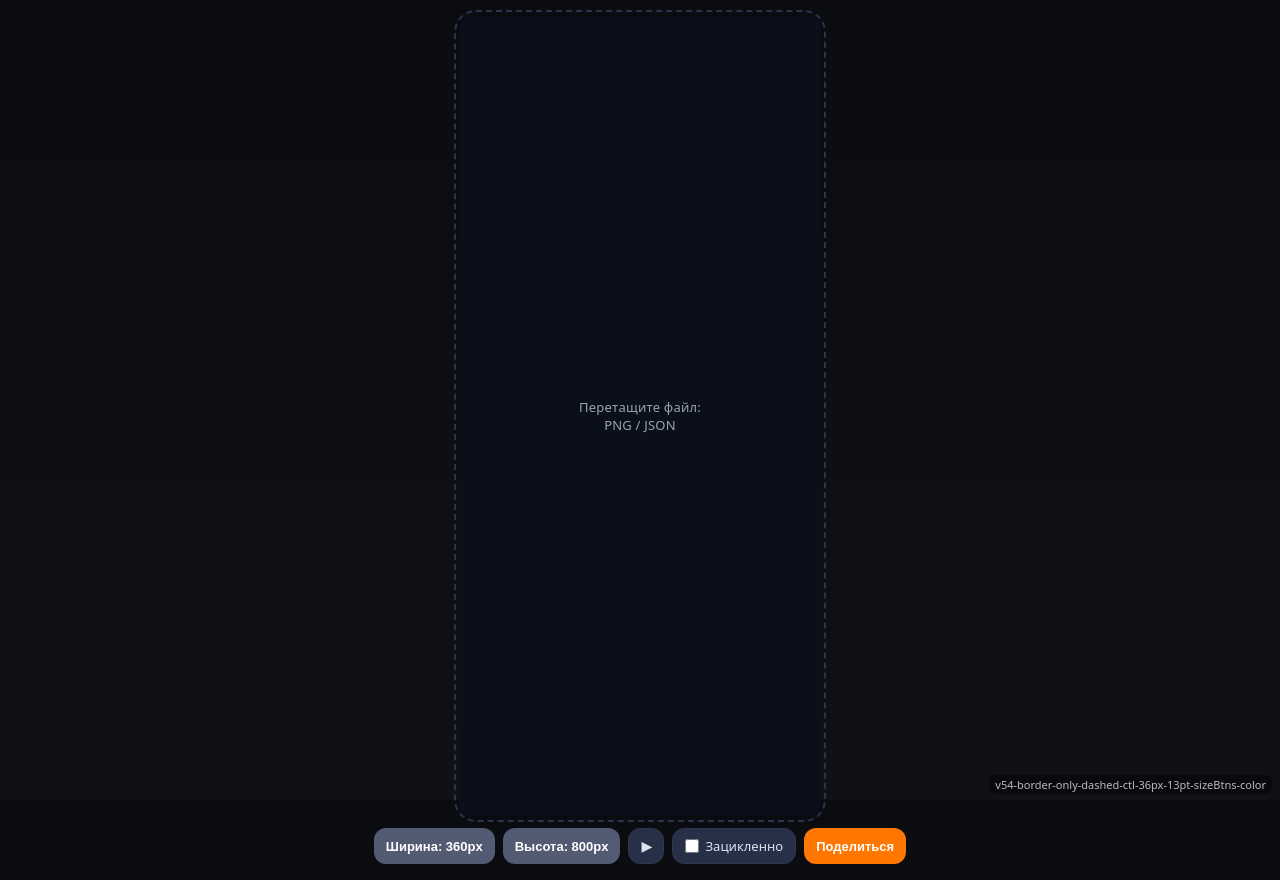
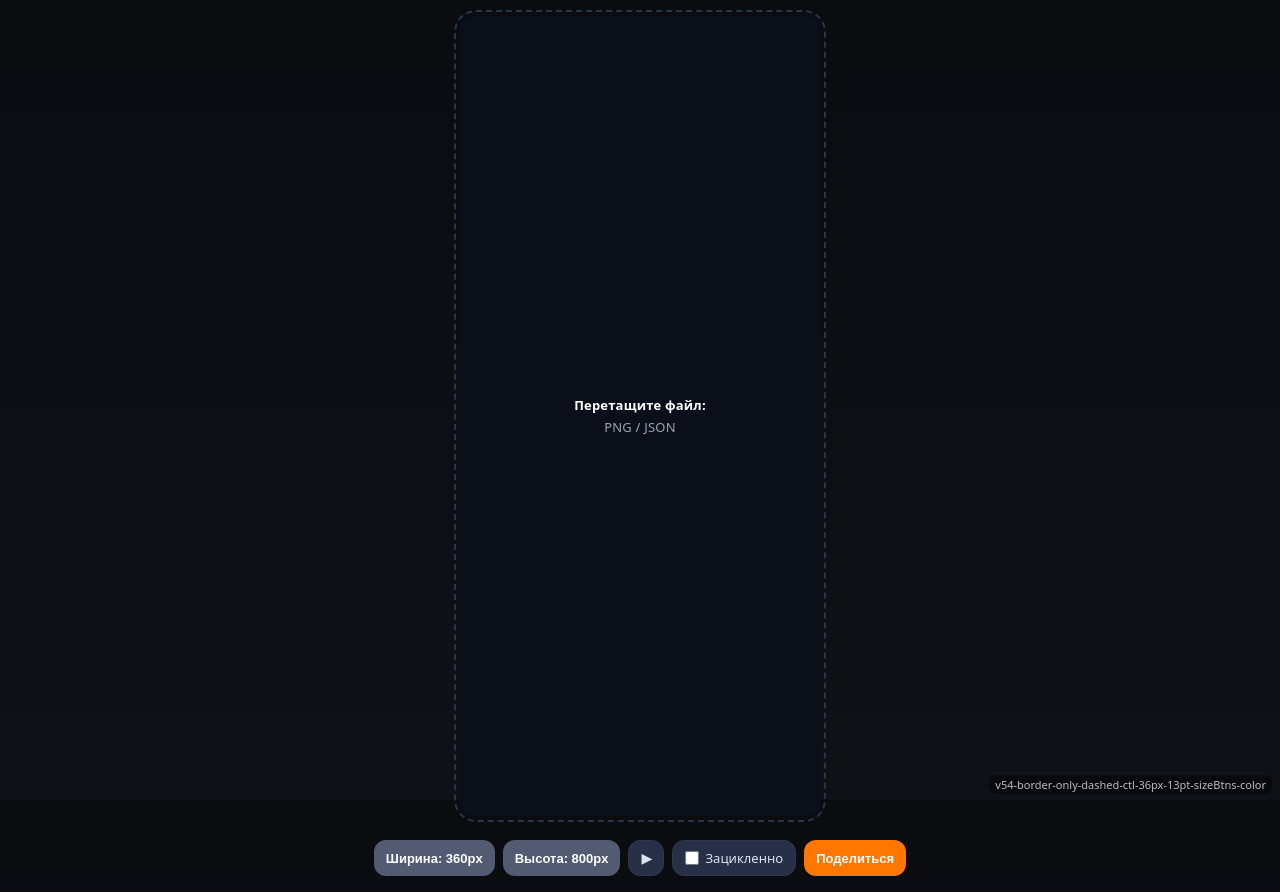
Before and after one commit to Yanflint/wip_lottie_preview, a website: page index.html in a window 1280 px wide. Drawn offline with nearby package versions, Linux system fonts and the light colour scheme.

Commit message:
Update style.css

```diff
--- a/style.css
+++ b/style.css
@@ -10,12 +10,11 @@
   --btn-pad-y: 8px;
   --btn-pad-x: 12px;
   --btn-radius: 12px;
+  --wrap-r: 16px;          /* радиус короба превью */
+  --btn-dim-bg: #525b72;   /* цвет кнопок ширины/высоты */
 
-  /* радиус короба превью — используем и для рамки */
-  --wrap-r: 16px;
-
-  /* цвет «размерных» кнопок */
-  --btn-dim-bg: #525b72;
+  /* [ANCHOR:STACK_GAP] — расстояние между превью и блоком кнопок */
+  --stack-gap: 24px;       /* было ~12px, теперь в 2 раза больше */
 }
 
 *{box-sizing:border-box}
@@ -36,7 +35,14 @@ body{
 }
 
 /* ===================== П Р Е В Ь Ю  L O T T I E ===================== */
-.app{ width:100%; max-width:1000px; display:flex; flex-direction:column; align-items:center; gap:12px; }
+.app{
+  width:100%;
+  max-width:1000px;
+  display:flex;
+  flex-direction:column;
+  align-items:center;
+  gap:var(--stack-gap); /* ← расстояние между wrapper и .controls */
+}
 
 /* Коробка превью: без бордеров/outline.
    Единственная пунктирная рамка рисуется псевдо-элементом ::after, вынесенным наружу. */
@@ -73,12 +79,15 @@ body{
 }
 .lottie-mount{ width:100%; height:100%; }
 
-/* Плейсхолдер — без рамок, чтобы не было «второй обводки» */
+/* Плейсхолдер — белая 1-я строка, вторая в muted, всё по центру */
 .placeholder{
   position:absolute; inset:0; display:flex; align-items:center; justify-content:center;
   color:var(--muted); font-size:13px; letter-spacing:.2px; background:var(--preview-bg);
   border:none; border-radius:12px; text-align:center; padding:12px;
 }
+.placeholder .ph{ display:flex; flex-direction:column; align-items:center; }
+.placeholder .ph-1{ color:#fff; margin-bottom:4px; font-weight:600; }
+.placeholder .ph-2{ color:var(--muted); }
 .placeholder.hidden{ display:none; }
 
 /* ===================== К Н О П К И  И  Ч Е К Б О К С ===================== */
```
